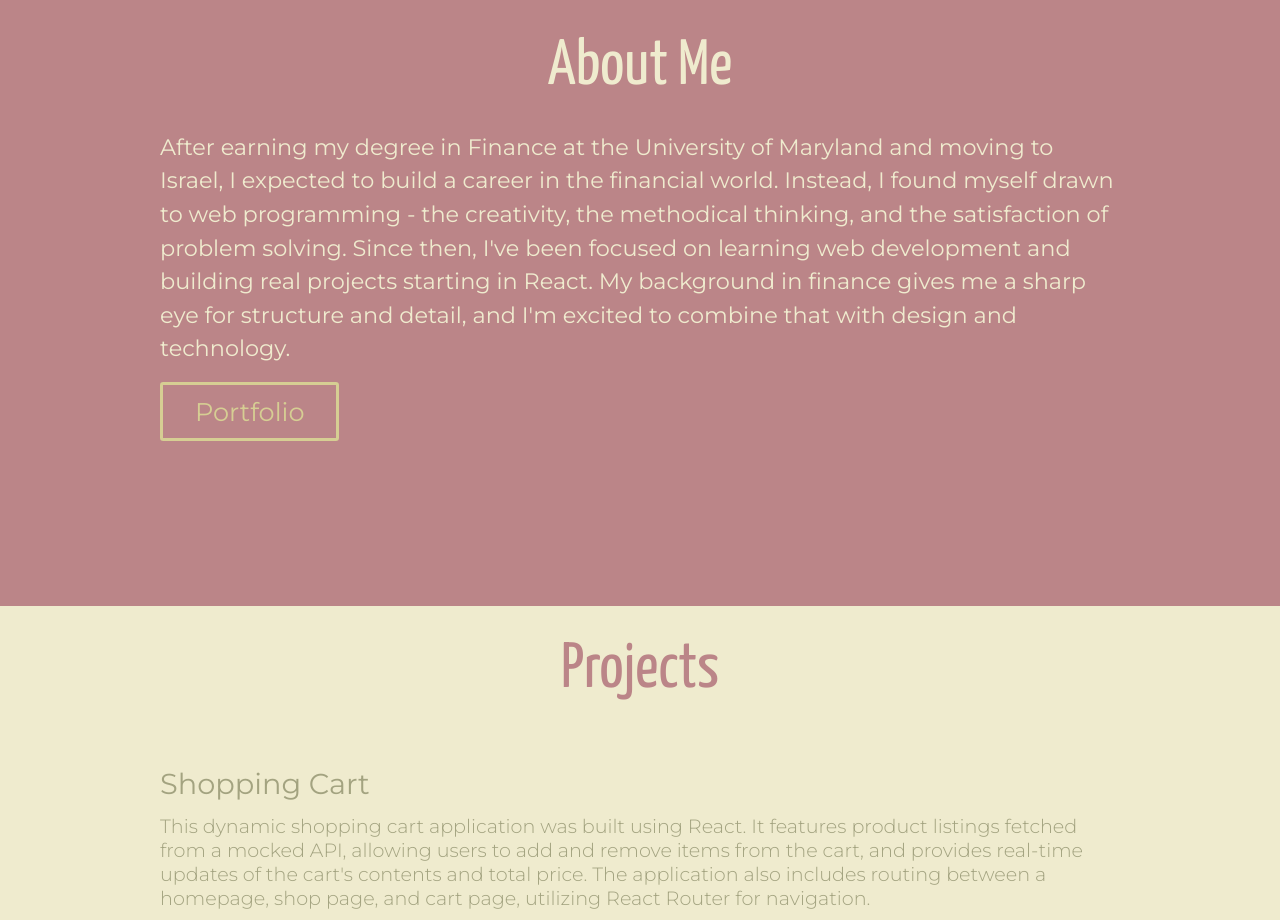
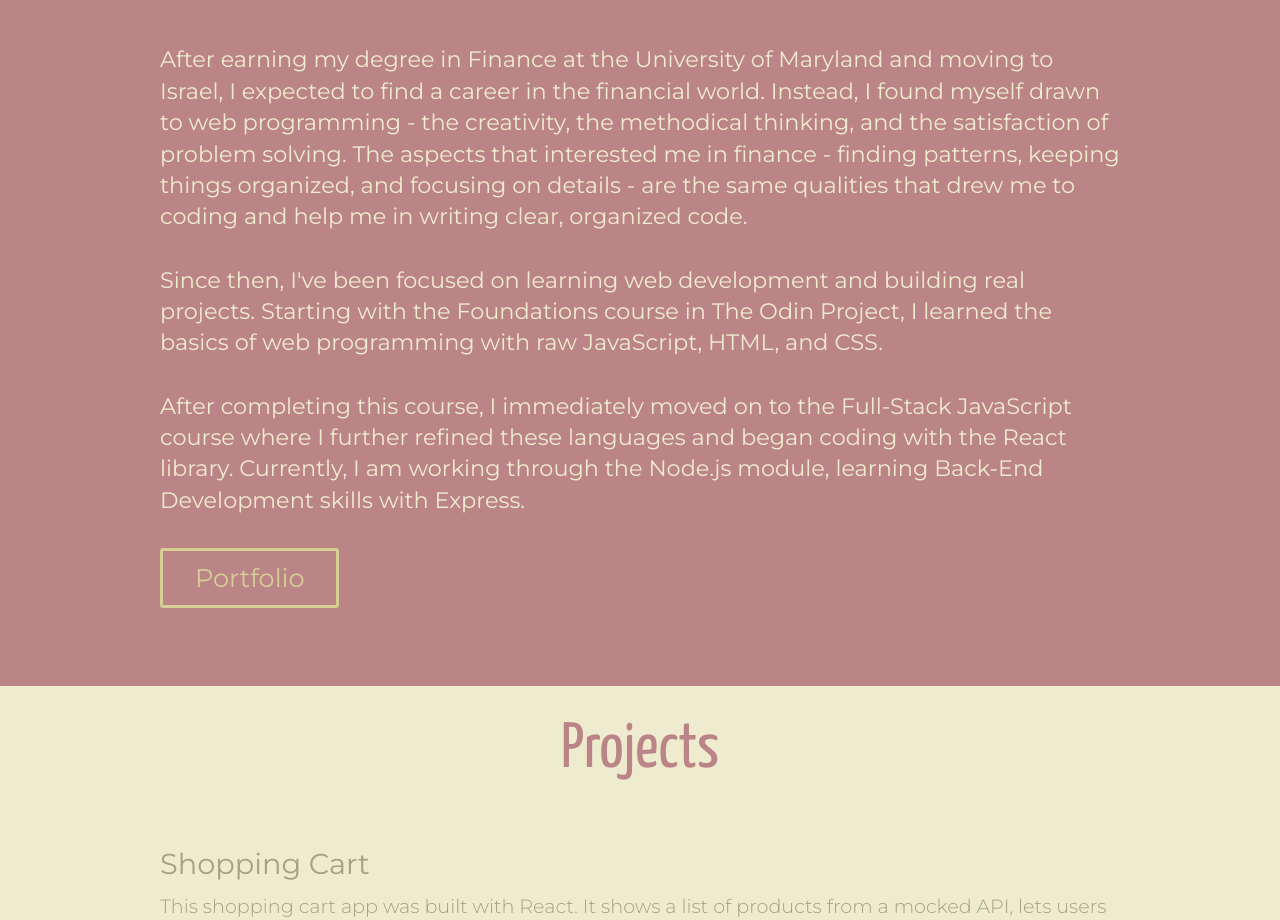
Before and after one commit to chavimiller/chavi-portfolio, a React (Vite) app: page / in a window 1280 px wide. Shown: the part 1027-1947 px from the top of the page. Built offline with nearby package versions, Linux system fonts and the light colour scheme.

Commit message:
Update information in about and project sections

```diff
--- a/src/App.css
+++ b/src/App.css
@@ -60,7 +60,7 @@ svg {
 
 .about-section {
   background-color: var(--accent);
-  height: 90vh;
+  height: 100vh;
   display: flex;
   justify-content: center;
   gap: 2rem;
@@ -92,13 +92,14 @@ svg {
   justify-content: center;
   font-family: "Yanone";
   font-size: 4rem;
-  padding-bottom: 2rem;
+  padding-bottom: 1rem;
 }
 
 .about-me-text {
   display: flex;
   font-size: 1.4rem;
-  line-height: 1.5;
+  line-height: 1.4;
+  padding: 1rem 0;
 }
 
 .btn {
--- a/src/components/About.jsx
+++ b/src/components/About.jsx
@@ -22,17 +22,29 @@ const About = () => {
         <div className="about-section">
           <div className="section container">
             <div className="about-me-title">About Me</div>
-            <div className="about-me-text">
+            <p className="about-me-text">
               After earning my degree in Finance at the University of Maryland
-              and moving to Israel, I expected to build a career in the
-              financial world. Instead, I found myself drawn to web programming
-              - the creativity, the methodical thinking, and the satisfaction of
-              problem solving. Since then, I've been focused on learning web
-              development and building real projects starting in React. My
-              background in finance gives me a sharp eye for structure and
-              detail, and I'm excited to combine that with design and
-              technology.
-            </div>
+              and moving to Israel, I expected to find a career in the financial
+              world. Instead, I found myself drawn to web programming - the
+              creativity, the methodical thinking, and the satisfaction of
+              problem solving. The aspects that interested me in finance -
+              finding patterns, keeping things organized, and focusing on
+              details - are the same qualities that drew me to coding and help
+              me in writing clear, organized code.
+            </p>
+            <p className="about-me-text">
+              Since then, I've been focused on learning web development and
+              building real projects. Starting with the Foundations course in
+              The Odin Project, I learned the basics of web programming with raw
+              JavaScript, HTML, and CSS.
+            </p>
+            <p className="about-me-text">
+              After completing this course, I immediately moved on to the
+              Full-Stack JavaScript course where I further refined these
+              languages and began coding with the React library. Currently, I am
+              working through the Node.js module, learning Back-End Development
+              skills with Express.
+            </p>
             <Link to="portfolio" smooth={true} duration={500}>
               <Button text={"Portfolio"} style={"btn btn-2"} />
             </Link>
--- a/src/components/Projects.jsx
+++ b/src/components/Projects.jsx
@@ -13,7 +13,7 @@ const Projects = () => {
     {
       key: 1,
       title: "Shopping Cart",
-      desc: "This dynamic shopping cart application was built using React. It features product listings fetched from a mocked API, allowing users to add and remove items from the cart, and provides real-time updates of the cart's contents and total price. The application also includes routing between a homepage, shop page, and cart page, utilizing React Router for navigation.",
+      desc: "This shopping cart app was built with React. It shows a list of products from a mocked API, lets users add and remove items from the cart, and updates the cart’s contents and total price in real time. It also has navigation between a homepage, shop page, and cart page using React Router.",
       stack: [
         { name: "React", symbol: ReactIcon },
         { name: "CSS", symbol: CssIcon },
@@ -24,7 +24,7 @@ const Projects = () => {
     {
       key: 2,
       title: "Calculator",
-      desc: "This app is a basic calculator which does basic calculations, built with vanilla JS, CSS, and HTML",
+      desc: "This simple calculator app was built using JavaScript and lets you perform basic math operations like addition, subtraction, multiplication, and division. It handles decimals, clearing, deleting digits, and updates the display in real time as you click.",
       stack: [
         { name: "JavaScript", symbol: JSIcon },
         { name: "HTML", symbol: HtmlIcon },
@@ -37,7 +37,7 @@ const Projects = () => {
     {
       key: 3,
       title: "Weather App",
-      desc: "This dynamic weather application was built using JavaScript, HTML, and CSS. It fetches real-time weather data from an external API, allowing users to search for any city and view current temperature, weather conditions, and other details",
+      desc: "This app was built with JavaScript, HTML, and CSS, using a modular approach to keep the code clean and components separate. It fetches real-time weather data from an external API, allowing users to search for any city and view current temperature, weather conditions, and other details.",
       stack: [
         { name: "JavaScript", symbol: JSIcon },
         { name: "HTML", symbol: HtmlIcon },
@@ -50,7 +50,7 @@ const Projects = () => {
     {
       key: 4,
       title: "To-Do List",
-      desc: "This to-do list app was built with JavaScript, HTML, and CSS. It lets users add, edit, and delete tasks, saving everything automatically in Local Storage so the list stays even after closing the browser.",
+      desc: "This to-do list app is divided into modules to make the code easier to follow and maintain. It demonstrates handling events, updating the interface dynamically, manipulating the DOM, and saving tasks to local storage so they remain after page refreshes.",
       stack: [
         { name: "JavaScript", symbol: JSIcon },
         { name: "HTML", symbol: HtmlIcon },
```
